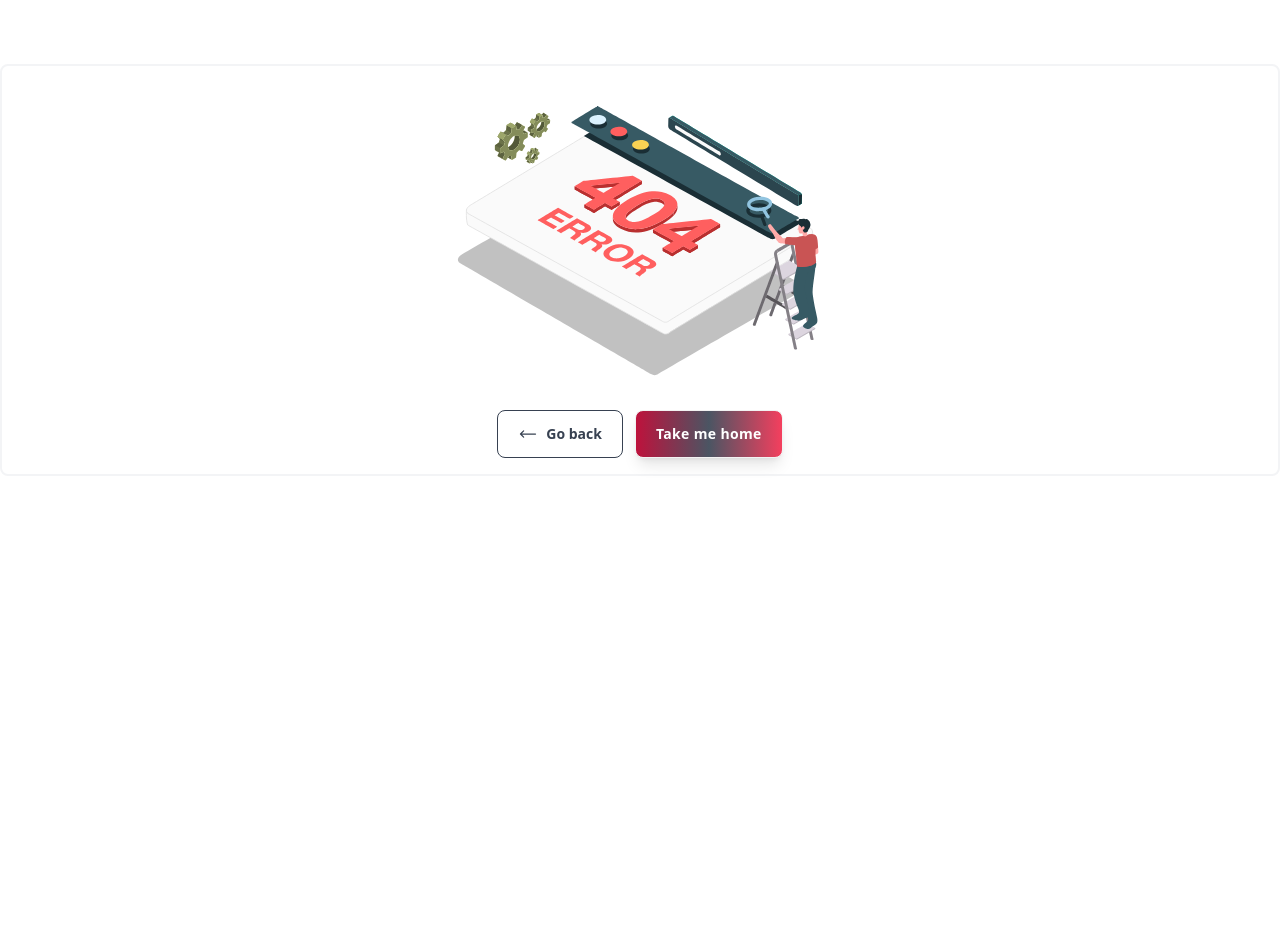
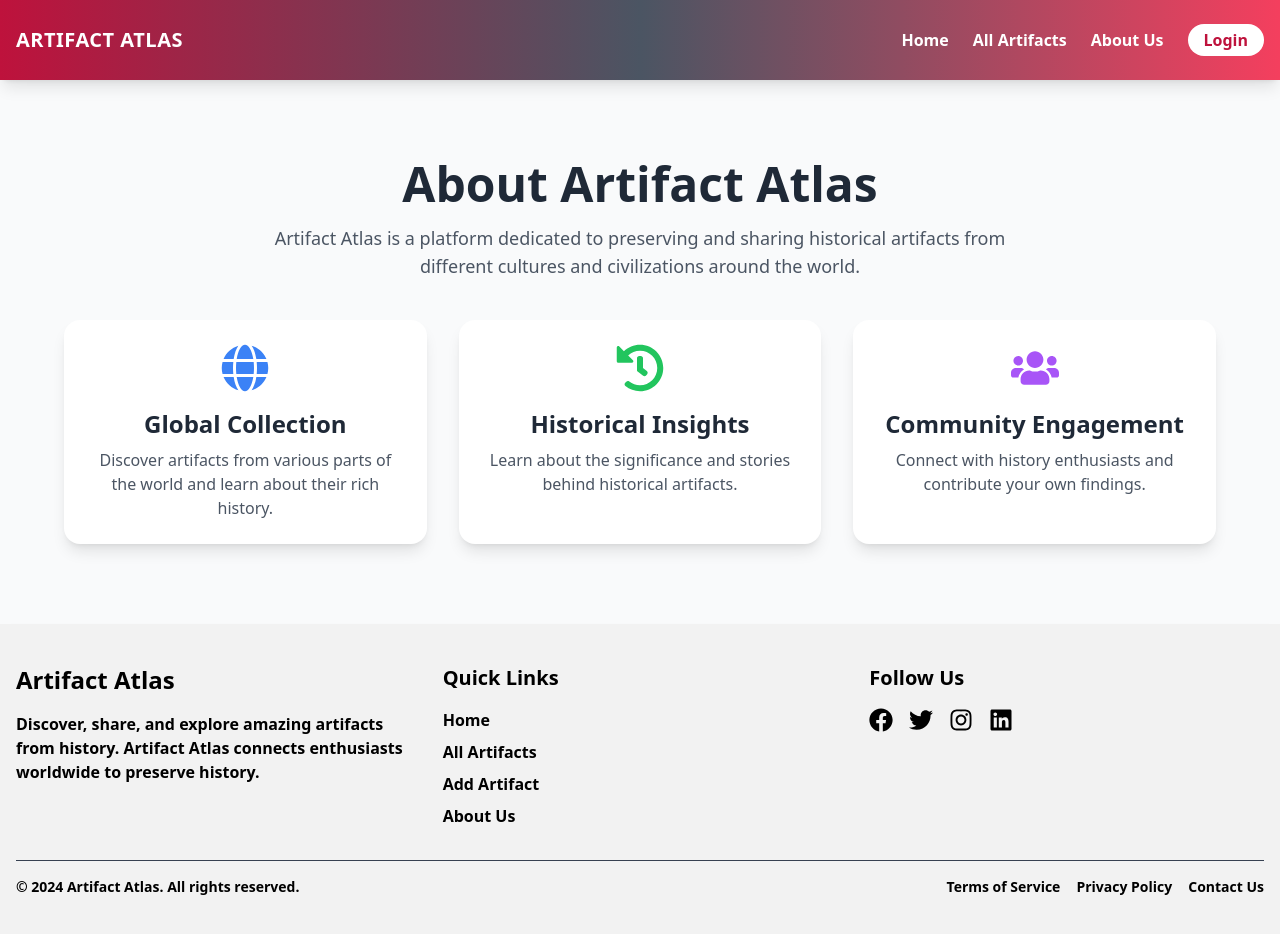
Before and after one commit to abdulmazidakash/c-assignment-11, a React (Vite) app: page /about in a window 1280 px wide. Shown: the top 934 px of the page. Before the commit the page ends 800 px from the top, so only its background shows below. Built offline with nearby package versions, Linux system fonts and the light colour scheme; no server answers.

Commit message:
home page add newsletter sectlion add

```diff
--- a/package.json
+++ b/package.json
@@ -12,6 +12,7 @@
   "dependencies": {
     "axios": "^1.7.9",
     "firebase": "^11.1.0",
+    "framer-motion": "^12.4.2",
     "localforage": "^1.10.0",
     "lottie-react": "^2.4.0",
     "match-sorter": "^8.0.0",
@@ -34,7 +35,7 @@
     "@types/react-dom": "^18.3.5",
     "@vitejs/plugin-react": "^4.3.4",
     "autoprefixer": "^10.4.20",
-    "daisyui": "^4.12.22",
+    "daisyui": "^5.0.0-beta.7",
     "eslint": "^9.17.0",
     "eslint-plugin-react": "^7.37.2",
     "eslint-plugin-react-hooks": "^5.0.0",
--- a/src/components/Navbar.jsx
+++ b/src/components/Navbar.jsx
@@ -1,4 +1,3 @@
-
 import { useContext, useState } from 'react';
 import { AuthContext } from '../providers/AuthProvider';
 import { Link } from 'react-router-dom';
@@ -8,7 +7,7 @@ const Navbar = () => {
   const [isMenuOpen, setIsMenuOpen] = useState(false);
 
   return (
-    <nav className="bg-gradient-to-r from-rose-700 via-gray-600 to-rose-500 text-white shadow-lg sticky z-50  top-0 h-20 justify-center items-center">
+    <nav className="bg-gradient-to-r from-rose-700 via-gray-600 to-rose-500 text-white shadow-lg sticky z-50 top-0 h-20 flex justify-center items-center">
       <div className="container mx-auto px-4 py-3 flex justify-between items-center">
         {/* Logo Section */}
         <Link to="/" className="flex items-center gap-3">
@@ -18,8 +17,9 @@ const Navbar = () => {
         </Link>
 
         {/* Hamburger Menu Button for Mobile */}
+        <div className="md:hidden">
           <button
-          className="md:hidden text-white focus:outline-none"
+            className="text-white focus:outline-none"
             onClick={() => setIsMenuOpen(!isMenuOpen)}
           >
             <svg
@@ -33,22 +33,18 @@ const Navbar = () => {
                 strokeLinecap="round"
                 strokeLinejoin="round"
                 strokeWidth={2}
-              d="M4 6h16M4 12h16m-7 6h7"
+                d={isMenuOpen ? 'M6 18L18 6M6 6l12 12' : 'M4 6h16M4 12h16m-7 6h7'}
               />
             </svg>
           </button>
+        </div>
 
         {/* Desktop Menu */}
-        <div className="hidden md:flex space-x-6 font-semibold items-center justify-center">
-          <Link to="/" className="hover:text-yellow-300">
-            Home
-          </Link>
-          <Link to="/all-artifacts" className="hover:text-yellow-300">
-            All Artifacts
-          </Link>
-          <Link to="/add-artifact" className="hover:text-yellow-300">
-            Add Artifacts
-          </Link>
+        <div className="hidden md:flex space-x-6 font-semibold items-center">
+          <Link to="/" className="hover:text-yellow-300">Home</Link>
+          <Link to="/all-artifacts" className="hover:text-yellow-300">All Artifacts</Link>
+          <Link to="/about" className="hover:text-yellow-300">About Us</Link>
+          {user && <Link to="/add-artifact" className="hover:text-yellow-300">Add Artifacts</Link>}
           {!user ? (
             <Link
               to="/login"
@@ -57,37 +53,22 @@ const Navbar = () => {
               Login
             </Link>
           ) : (
-            <div className="dropdown dropdown-end z-50 font-semibold">
+            <div className="dropdown dropdown-end">
               <button
                 tabIndex={0}
                 role="button"
                 className="btn btn-circle avatar border-2 border-white"
               >
-                <div
-                  title={user?.displayName}
-                  className="w-10 h-10 rounded-full overflow-hidden"
-                >
-                  <img
-                    referrerPolicy="no-referrer"
-                    alt="User Profile"
-                    src={user?.photoURL}
-                  />
+                <div title={user?.displayName} className="w-10 h-10 rounded-full overflow-hidden">
+                  <img referrerPolicy="no-referrer" alt="User Profile" src={user?.photoURL} />
                 </div>
               </button>
               <ul
                 tabIndex={0}
-                className="menu dropdown-content mt-3 p-2 bg-rose-900 text-white rounded-lg shadow-lg space-y-2 w-56"
+                className="menu dropdown-content mt-3 p-2 bg-rose-900 text-white rounded-lg shadow-lg w-56"
               >
-                <li>
-                  <Link to="/my-artifacts" className="hover:text-yellow-300">
-                    My Artifacts
-                  </Link>
-                </li>
-                <li>
-                  <Link to="/liked-artifacts" className="hover:text-yellow-300">
-                    Liked Artifacts
-                  </Link>
-                </li>
+                <li><Link to="/my-artifacts">My Artifacts</Link></li>
+                <li><Link to="/liked-artifacts">Liked Artifacts</Link></li>
                 <li>
                   <button
                     onClick={logOut}
@@ -103,60 +84,24 @@ const Navbar = () => {
       </div>
 
       {/* Mobile Menu */}
-      {isMenuOpen && (
-        <div className="md:hidden font-semibold bg-gradient-to-r from-rose-700 via-gray-600 to-rose-500 py-4">
+      <div className={`absolute top-20 left-0 w-full bg-gradient-to-r from-rose-700 via-gray-600 to-rose-500 p-5 md:hidden transition-transform duration-300 ease-in-out ${isMenuOpen ? 'block' : 'hidden'}`}>
         <ul className="space-y-4 text-center">
-            <li>
-              <Link to="/" onClick={() => setIsMenuOpen(false)}>
-                Home
-              </Link>
-            </li>
-            <li>
-              <Link to="/all-artifacts" onClick={() => setIsMenuOpen(false)}>
-                All Artifacts
-              </Link>
-            </li>
-            <li>
-              <Link to="/add-artifact" onClick={() => setIsMenuOpen(false)}>
-                Add Artifacts
-              </Link>
-            </li>
+          <li><Link to="/" onClick={() => setIsMenuOpen(false)}>Home</Link></li>
+          <li><Link to="/all-artifacts" onClick={() => setIsMenuOpen(false)}>All Artifacts</Link></li>
+          <li><Link to="/about" onClick={() => setIsMenuOpen(false)}>About Us</Link></li>
+          {user && <li><Link to="/add-artifact" onClick={() => setIsMenuOpen(false)}>Add Artifacts</Link></li>}
           {!user ? (
             <li>
-                <Link
-                  to="/login"
-                  className="block bg-white text-purple-700 py-1 px-4 rounded-full hover:bg-gray-100"
-                  onClick={() => setIsMenuOpen(false)}
-                >
+              <Link to="/login" className="block bg-white text-purple-700 py-2 px-4 rounded-full hover:bg-gray-100" onClick={() => setIsMenuOpen(false)}>
                 Login
               </Link>
             </li>
           ) : (
             <>
+              <li><Link to="/my-artifacts" onClick={() => setIsMenuOpen(false)}>My Artifacts</Link></li>
+              <li><Link to="/liked-artifacts" onClick={() => setIsMenuOpen(false)}>Liked Artifacts</Link></li>
               <li>
-                  <Link
-                    to="/my-artifacts"
-                    onClick={() => setIsMenuOpen(false)}
-                  >
-                    My Artifacts
-                  </Link>
-                </li>
-                <li>
-                  <Link
-                    to="/liked-artifacts"
-                    onClick={() => setIsMenuOpen(false)}
-                  >
-                    Liked Artifacts
-                  </Link>
-                </li>
-                <li>
-                  <button
-                    onClick={() => {
-                      logOut();
-                      setIsMenuOpen(false);
-                    }}
-                    className="w-full py-2 bg-gray-700 hover:bg-rose-600 text-white rounded-md"
-                  >
+                <button onClick={() => { logOut(); setIsMenuOpen(false); }} className="w-full py-2 bg-gray-700 hover:bg-rose-600 text-white rounded-md">
                   Logout
                 </button>
               </li>
@@ -164,7 +109,6 @@ const Navbar = () => {
           )}
         </ul>
       </div>
-      )}
     </nav>
   );
 };
--- /dev/null
+++ b/src/components/NewsLetter.jsx
@@ -0,0 +1,47 @@
+import { FaEnvelope, FaPaperPlane } from "react-icons/fa";
+
+const Newsletter = () => {
+  return (
+    <div className="container mx-auto rounded-lg my-8 px-4 py-12 md:py-16 lg:py-20 bg-blue-50 dark:bg-gray-900">
+      <div className="max-w-5xl mx-auto text-center">
+        {/* Section Header */}
+        <h2 className="text-3xl md:text-4xl lg:text-5xl font-bold text-gray-800 dark:text-white mb-4">
+          Stay Updated With Us
+        </h2>
+        <p className="text-gray-600 dark:text-gray-300 text-lg md:text-xl">
+          Subscribe to our newsletter and never miss any updates on historical artifacts!
+        </p>
+      </div>
+
+      {/* Newsletter Card */}
+      <div className="mt-8 max-w-2xl mx-auto">
+        <div className="card bg-white dark:bg-gray-800 shadow-lg rounded-2xl p-6 md:p-8">
+          <div className="flex items-center gap-3">
+            <FaEnvelope className="text-blue-500 text-4xl" />
+            <h3 className="text-2xl font-semibold text-gray-700 dark:text-white">
+              Subscribe Now
+            </h3>
+          </div>
+
+          <p className="text-gray-500 dark:text-gray-300 mt-2">
+            Enter your email below and get exclusive updates on historical artifacts!
+          </p>
+
+          {/* Input Section */}
+          <div className="mt-6 flex flex-col sm:flex-row gap-3">
+            <input
+              type="email"
+              placeholder="Enter your email"
+              className="input input-bordered w-full px-4 py-3 rounded-xl dark:bg-gray-700 dark:text-white"
+            />
+            <button className="btn btn-primary flex items-center gap-2 px-6 py-3 rounded-xl hover:bg-blue-700 transition-all">
+              Subscribe <FaPaperPlane />
+            </button>
+          </div>
+        </div>
+      </div>
+    </div>
+  );
+};
+
+export default Newsletter;
--- /dev/null
+++ b/src/pages/About.jsx
@@ -0,0 +1,86 @@
+import { motion } from "framer-motion";
+import { FaGlobe, FaHistory, FaUsers } from "react-icons/fa";
+
+const About = () => {
+  return (
+    <motion.div
+      className="px-6 py-12 md:py-16 lg:py-20 bg-gray-50 dark:bg-gray-900"
+      initial={{ opacity: 0, y: 50 }}
+      animate={{ opacity: 1, y: 0 }}
+      transition={{ duration: 0.8, ease: "easeOut" }}
+    >
+      {/* Page Title */}
+      <motion.h1
+        className="text-4xl md:text-5xl font-bold text-center text-gray-800 dark:text-white"
+        initial={{ opacity: 0, scale: 0.8 }}
+        animate={{ opacity: 1, scale: 1 }}
+        transition={{ duration: 0.6, ease: "easeInOut" }}
+      >
+        About Artifact Atlas
+      </motion.h1>
+
+      <motion.p
+        className="text-lg text-center text-gray-600 dark:text-gray-300 mt-4 max-w-3xl mx-auto"
+        initial={{ opacity: 0 }}
+        animate={{ opacity: 1 }}
+        transition={{ delay: 0.3, duration: 0.6 }}
+      >
+        Artifact Atlas is a platform dedicated to preserving and sharing historical artifacts
+        from different cultures and civilizations around the world.
+      </motion.p>
+
+      {/* About Cards */}
+      <div className="mt-10 grid grid-cols-1 md:grid-cols-2 lg:grid-cols-3 gap-8 max-w-6xl mx-auto">
+        {/* Global Collection Card */}
+        <motion.div
+          className="card bg-white dark:bg-gray-800 shadow-lg rounded-2xl p-6 text-center"
+          whileHover={{ scale: 1.05 }}
+        >
+          <div className="flex justify-center">
+            <FaGlobe className="text-blue-500 text-5xl" />
+          </div>
+          <h3 className="text-2xl font-semibold text-gray-800 dark:text-white mt-4">
+            Global Collection
+          </h3>
+          <p className="text-gray-600 dark:text-gray-300 mt-2">
+            Discover artifacts from various parts of the world and learn about their rich history.
+          </p>
+        </motion.div>
+
+        {/* Historical Insights Card */}
+        <motion.div
+          className="card bg-white dark:bg-gray-800 shadow-lg rounded-2xl p-6 text-center"
+          whileHover={{ scale: 1.05 }}
+        >
+          <div className="flex justify-center">
+            <FaHistory className="text-green-500 text-5xl" />
+          </div>
+          <h3 className="text-2xl font-semibold text-gray-800 dark:text-white mt-4">
+            Historical Insights
+          </h3>
+          <p className="text-gray-600 dark:text-gray-300 mt-2">
+            Learn about the significance and stories behind historical artifacts.
+          </p>
+        </motion.div>
+
+        {/* Community Engagement Card */}
+        <motion.div
+          className="card bg-white dark:bg-gray-800 shadow-lg rounded-2xl p-6 text-center"
+          whileHover={{ scale: 1.05 }}
+        >
+          <div className="flex justify-center">
+            <FaUsers className="text-purple-500 text-5xl" />
+          </div>
+          <h3 className="text-2xl font-semibold text-gray-800 dark:text-white mt-4">
+            Community Engagement
+          </h3>
+          <p className="text-gray-600 dark:text-gray-300 mt-2">
+            Connect with history enthusiasts and contribute your own findings.
+          </p>
+        </motion.div>
+      </div>
+    </motion.div>
+  );
+};
+
+export default About;
--- a/src/pages/Home.jsx
+++ b/src/pages/Home.jsx
@@ -3,6 +3,7 @@ import Carousel from '../components/Carousel'
 import FamousDiscoverers from '../components/FamousDiscoverers'
 import FeaturedArtifacts from '../components/FeaturedArtifacts'
 import UserContributions from '../components/UserContributions'
+import Newsletter from '../components/NewsLetter'
 
 
 const Home = () => {
@@ -15,6 +16,7 @@ const Home = () => {
       <FeaturedArtifacts></FeaturedArtifacts>
       <UserContributions></UserContributions>
       <FamousDiscoverers></FamousDiscoverers>
+      <Newsletter/>
     </div>
   )
 }
--- a/src/providers/AuthProvider.jsx
+++ b/src/providers/AuthProvider.jsx
@@ -52,7 +52,7 @@ const AuthProvider = ({ children }) => {
   // onAuthStateChange
   useEffect(() => {
     const unsubscribe = onAuthStateChanged(auth, async currentUser => {
-      console.log('CurrentUser-->', currentUser)
+      console.log('CurrentUser-->', currentUser?.email)
      if(currentUser?.email){
       setUser(currentUser)
 
--- a/src/routes/Routes.jsx
+++ b/src/routes/Routes.jsx
@@ -11,6 +11,7 @@ import PrivateRoute from "./PrivateRoute";
 import LikedArtifacts from "../pages/LikedArtifacts";
 import UpdateArtifactCard from "../pages/UpdateArtifactCard";
 import ArtifactDetails from "../pages/ArtifactDetails";
+import About from "../pages/About";
 
 const router = createBrowserRouter([
 	{
@@ -25,6 +26,10 @@ const router = createBrowserRouter([
 			{
 				path: '/login',
 				element: <Login></Login>,
+			},
+			{
+				path: '/about',
+				element: <About/>,
 			},
 			{
 				path: '/register',
--- a/tailwind.config.js
+++ b/tailwind.config.js
@@ -1,13 +1,8 @@
 /** @type {import('tailwindcss').Config} */
 export default {
-  content: [
-    "./index.html",
-    "./src/**/*.{js,ts,jsx,tsx}",
-  ],
+  content: ["./index.html", "./src/**/*.{js,ts,jsx,tsx}"],
   theme: {
     extend: {},
   },
-  plugins: [
-    require('daisyui'),
-  ],
-}
+  plugins: [require("daisyui")],
+};
```
Also changed, not shown: 1 other file (tests, documents, lock files or other folders). Lines whose indentation alone changed are shown as unchanged.
